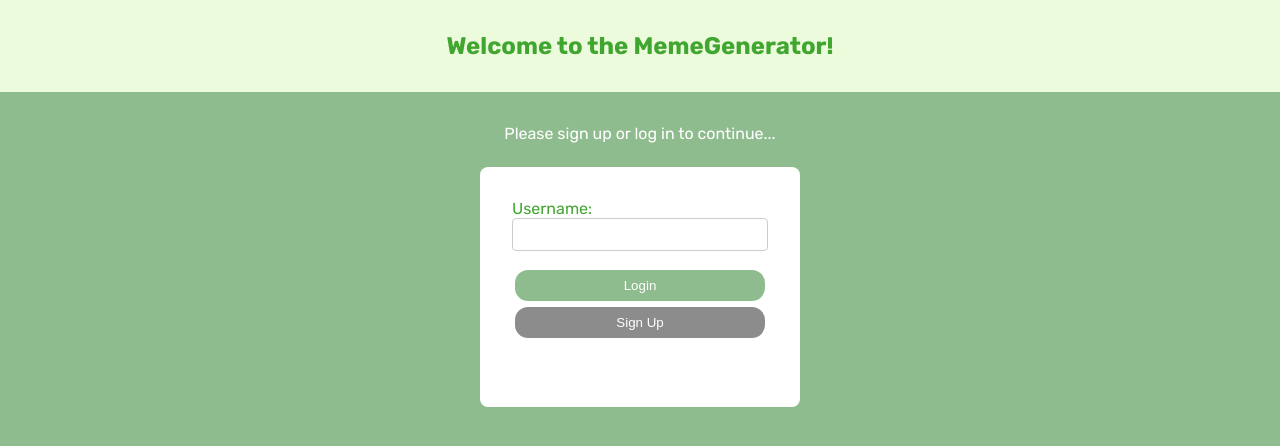
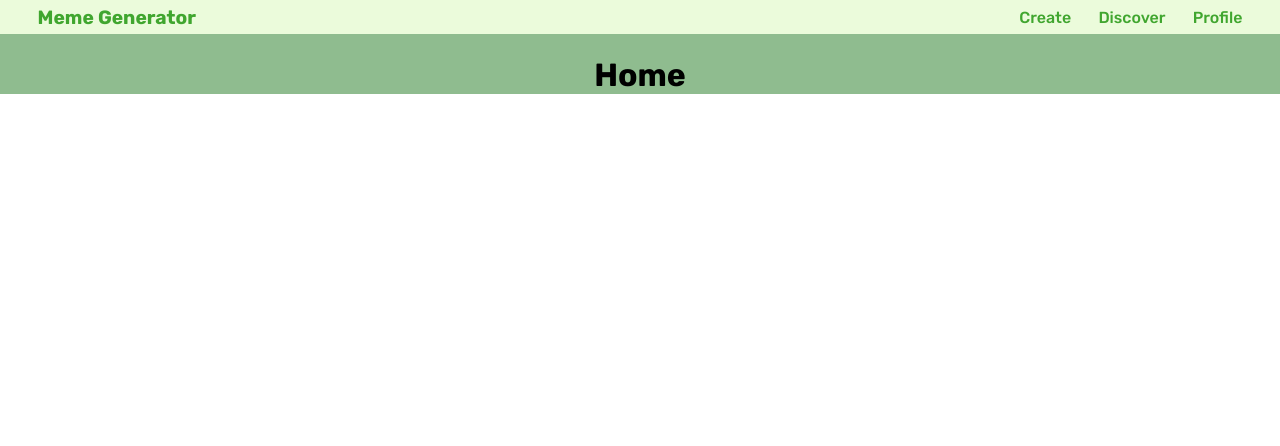
Before and after one commit to mimuc/mememuc-template, a React (Create React App) app in the folder react-frontend/: page / in a window 1280 px wide. Shown: the top 446 px of the page. Built offline with nearby package versions, Linux system fonts and the light colour scheme.

Commit message:
Changed the App.js (NO LOGIN)

```diff
--- a/react-frontend/src/App.js
+++ b/react-frontend/src/App.js
@@ -4,55 +4,52 @@ import Discover from "./scenes/discover";
 import Profile from "./scenes/profile";
 import Navbar from "./scenes/navbar";
 import Editor from "./scenes/editor";
-import Login from "./scenes/login"; // import the Login component
 import {Route, Routes} from "react-router-dom";
-import React, {useState } from "react";
 
 const localserv = "http:/localhost:27017"
 
 
+  async function like_post(post_id) {
+    try {
+
+      const res = await fetch(localserv+"/like/create", {
+      method: 'POST',
+      headers: {
+        'Content-Type': 'application/json'
+      },
+      body: JSON.stringify({
+        user_id:"",
+        post_id:"",
+        date:"",
+        genre:""
+      })
+    });
+
+    }
+    catch(error){
+      console.error(error);
+    }
+  }
+
+
 function App() {
 
-  const [isLoggedIn, setIsLoggedIn] = useState(false);
-  // need to change list of usernames to be from backend
-  const [usernames, setUsernames] = useState(["carlotta", "sami", "karin"]);
-
-  const handleLogin = (username) => {
-    setIsLoggedIn(true);
-  };
-
-  const handleLogout = () => {
-    setIsLoggedIn(false);
-  };
-
-  const handleSignup = (username) => {
-    setUsernames([...usernames, username]);
-  };
 
   return (
   <>
-      {isLoggedIn ? ( // render the content if the user is logged in
   <div className="background">
-          <Navbar onLogout={handleLogout}/>
+  <Navbar />
   <div className="container">
     <Routes>
-              <Route path="/" element={<Home />} />
-              <Route path="/discover" element={<Discover />} />
-              <Route path="/create" element={<Create />} />
-              <Route path="/profile" element={<Profile />} />
-              <Route path="/editor" element={<Editor />} />
+      <Route path="/" element={<Home />}/>
+      <Route path="/discover" element={<Discover />}/>
+      <Route path="/create" element={<Create />}/>
+      <Route path="/profile" element={<Profile />}/>
+      <Route path="/editor" element={<Editor/>}/>
     </Routes>
     </div>
     </div>
-      ) : (
-        <Login
-          onLogin={handleLogin}
-          onSignup={handleSignup}
-          usernames={usernames}
-        />
-      )}
-    </>
-  );
+  </>)
 }
 
 export default App;
```
Lines whose indentation alone changed are shown as unchanged.
